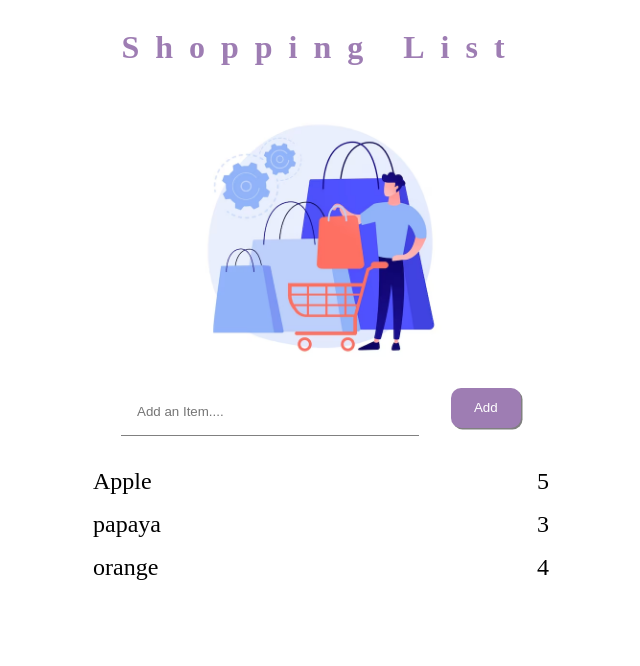
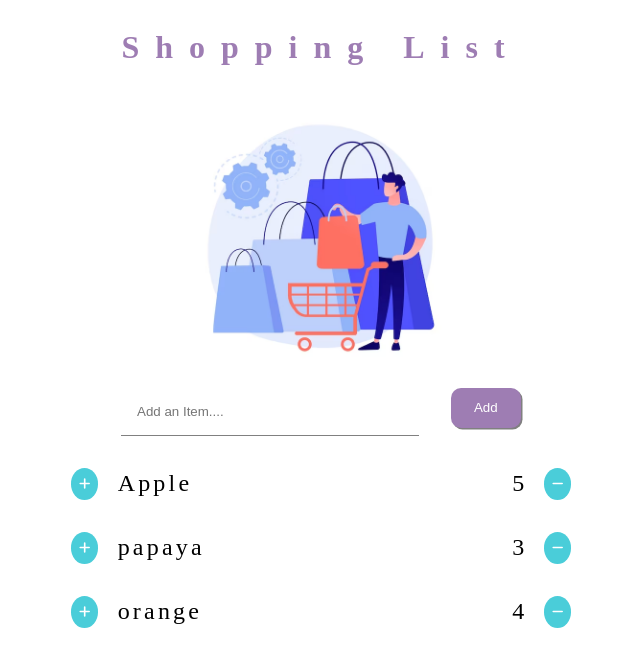
Before and after one commit to reemadhanwaniii/ShoppingList, a React (Vite) app: page / in a window 1280 px wide. Shown: the top 666 px of the page, without its empty margins (319-959 px from the left). Built offline with nearby package versions, Linux system fonts and the light colour scheme.

Commit message:
basic UI

```diff
--- a/package.json
+++ b/package.json
@@ -10,6 +10,8 @@
     "preview": "vite preview"
   },
   "dependencies": {
+    "@fortawesome/free-solid-svg-icons": "^6.5.2",
+    "@fortawesome/react-fontawesome": "^0.2.0",
     "react": "^18.2.0",
     "react-dom": "^18.2.0"
   },
--- a/src/App.css
+++ b/src/App.css
@@ -1,3 +1,4 @@
 :root{
-  --light-purple:#9f8cab
+  --light-purple: #546bde;
+  --light-blue: #4acdd9
 }
--- a/src/Components/Item/Item.css
+++ b/src/Components/Item/Item.css
@@ -2,12 +2,12 @@
     display: flex;
     justify-content: space-around;
     width: 100%;
-    margin-bottom: 1rem;
 }
 
 .item-name{
     flex-basis: 80%;
     font-size: x-large;
+    letter-spacing: 0.2rem;
 }
 
 .item-quantity{
--- a/src/Components/ItemList/ItemList.css
+++ b/src/Components/ItemList/ItemList.css
@@ -2,3 +2,30 @@
     min-width: 100%;
     max-width: 500px;
 }
+
+.items-list{
+    display: flex;
+    align-items: center;
+    margin-bottom: 2rem;
+}
+
+.change-quantity{
+    padding: 0.5rem;
+    border-radius: 100%;
+    font-size: small;
+}
+
+.add-item{
+    background-color: #4acdd9;
+    color: white;
+}
+
+.remove-item{
+    background-color: #4acdd9;
+    color: white;
+}
+
+
+.change-quantity:hover{
+    color: black;
+}
--- a/src/Components/ItemList/ItemList.jsx
+++ b/src/Components/ItemList/ItemList.jsx
@@ -1,5 +1,7 @@
 import Item from '../Item/Item';
 import './ItemList.css';
+import { FontAwesomeIcon } from '@fortawesome/react-fontawesome';
+import { faPlus, faMinus } from '@fortawesome/free-solid-svg-icons';
 
 function ItemList({ shoppingItems}){
     return(
@@ -7,10 +9,18 @@ function ItemList({ shoppingItems}){
             {
                 shoppingItems && shoppingItems.map((item)=>{
                     return (
-                        <Item
-                        itemName={item.name}
-                        quantity={item.quantity}
-                        key={item.id}/>
+                        <div key={item.id} className='items-list'>
+                            <div className='change-quantity add-item'>
+                                <FontAwesomeIcon icon={faPlus} />
+                            </div>
+                                <Item
+                                itemName={item.name}
+                                quantity={item.quantity}
+                               />
+                            <div className='change-quantity remove-item'>
+                                <FontAwesomeIcon icon={faMinus} />
+                            </div>
+                        </div>
                     )
                 })
             }
```
Also changed, not shown: 1 other file (tests, documents, lock files or other folders).
